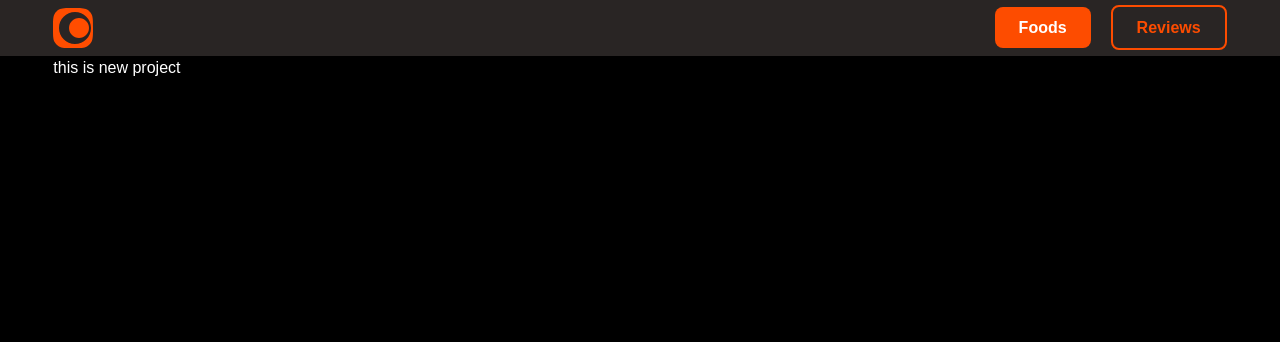
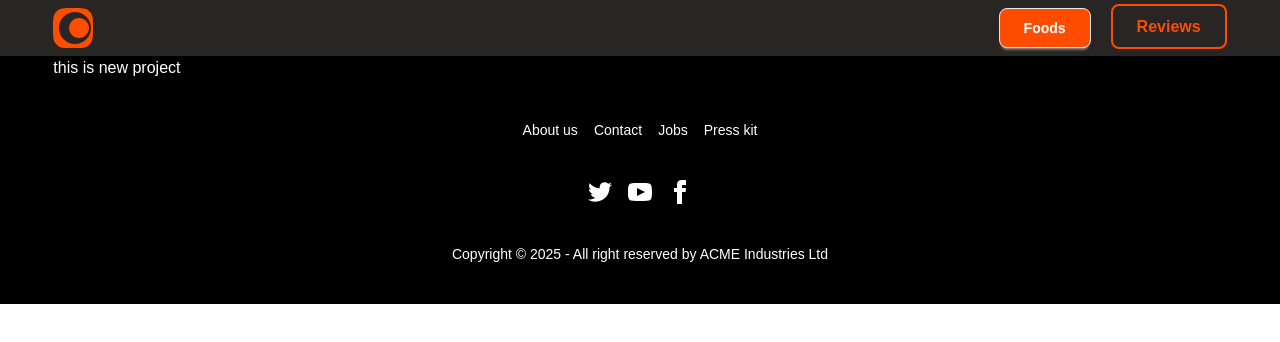
Before and after one commit to sucharita4867/FoodNest, a Next.js app: page / in a window 1280 px wide. Shown: the top 342 px of the page. Built offline with nearby package versions, Linux system fonts and the light colour scheme.

Commit message:
creaate footer in this project

```diff
--- a/src/app/globals.css
+++ b/src/app/globals.css
@@ -1,4 +1,5 @@
 @import "tailwindcss";
+@plugin "daisyui";
 
 :root {
   --background: #ffffff;
--- a/src/app/layout.jsx
+++ b/src/app/layout.jsx
@@ -1,7 +1,8 @@
 import { Geist, Geist_Mono } from "next/font/google";
 import "./globals.css";
+import CardProvider from "@/context/CardProvider";
 import Navbar from "@/components/Navbar";
-import CardProvider from "@/context/CardProvider";
+import Footer from "@/components/Footer";
 
 const geistSans = Geist({
   variable: "--font-geist-sans",
@@ -33,6 +34,9 @@
         <main className="w-11/12 mx-auto">
           <CardProvider>{children}</CardProvider>
         </main>
+        <footer>
+          <Footer />
+        </footer>
       </body>
     </html>
   );
--- /dev/null
+++ b/src/components/Footer.jsx
@@ -0,0 +1,59 @@
+import React from "react";
+
+const Footer = () => {
+  return (
+    <footer className="footer footer-horizontal footer-center   rounded p-10">
+      <nav className="grid grid-flow-col gap-4">
+        <a className="link link-hover">About us</a>
+        <a className="link link-hover">Contact</a>
+        <a className="link link-hover">Jobs</a>
+        <a className="link link-hover">Press kit</a>
+      </nav>
+      <nav>
+        <div className="grid grid-flow-col gap-4">
+          <a>
+            <svg
+              xmlns="http://www.w3.org/2000/svg"
+              width="24"
+              height="24"
+              viewBox="0 0 24 24"
+              className="fill-current"
+            >
+              <path d="M24 4.557c-.883.392-1.832.656-2.828.775 1.017-.609 1.798-1.574 2.165-2.724-.951.564-2.005.974-3.127 1.195-.897-.957-2.178-1.555-3.594-1.555-3.179 0-5.515 2.966-4.797 6.045-4.091-.205-7.719-2.165-10.148-5.144-1.29 2.213-.669 5.108 1.523 6.574-.806-.026-1.566-.247-2.229-.616-.054 2.281 1.581 4.415 3.949 4.89-.693.188-1.452.232-2.224.084.626 1.956 2.444 3.379 4.6 3.419-2.07 1.623-4.678 2.348-7.29 2.04 2.179 1.397 4.768 2.212 7.548 2.212 9.142 0 14.307-7.721 13.995-14.646.962-.695 1.797-1.562 2.457-2.549z"></path>
+            </svg>
+          </a>
+          <a>
+            <svg
+              xmlns="http://www.w3.org/2000/svg"
+              width="24"
+              height="24"
+              viewBox="0 0 24 24"
+              className="fill-current"
+            >
+              <path d="M19.615 3.184c-3.604-.246-11.631-.245-15.23 0-3.897.266-4.356 2.62-4.385 8.816.029 6.185.484 8.549 4.385 8.816 3.6.245 11.626.246 15.23 0 3.897-.266 4.356-2.62 4.385-8.816-.029-6.185-.484-8.549-4.385-8.816zm-10.615 12.816v-8l8 3.993-8 4.007z"></path>
+            </svg>
+          </a>
+          <a>
+            <svg
+              xmlns="http://www.w3.org/2000/svg"
+              width="24"
+              height="24"
+              viewBox="0 0 24 24"
+              className="fill-current"
+            >
+              <path d="M9 8h-3v4h3v12h5v-12h3.642l.358-4h-4v-1.667c0-.955.192-1.333 1.115-1.333h2.885v-5h-3.808c-3.596 0-5.192 1.583-5.192 4.615v3.385z"></path>
+            </svg>
+          </a>
+        </div>
+      </nav>
+      <aside>
+        <p>
+          Copyright © {new Date().getFullYear()} - All right reserved by ACME
+          Industries Ltd
+        </p>
+      </aside>
+    </footer>
+  );
+};
+
+export default Footer;
```
Also changed, not shown: package.json (+5 -3 lines), 1 other file (tests, documents, lock files or other folders).
